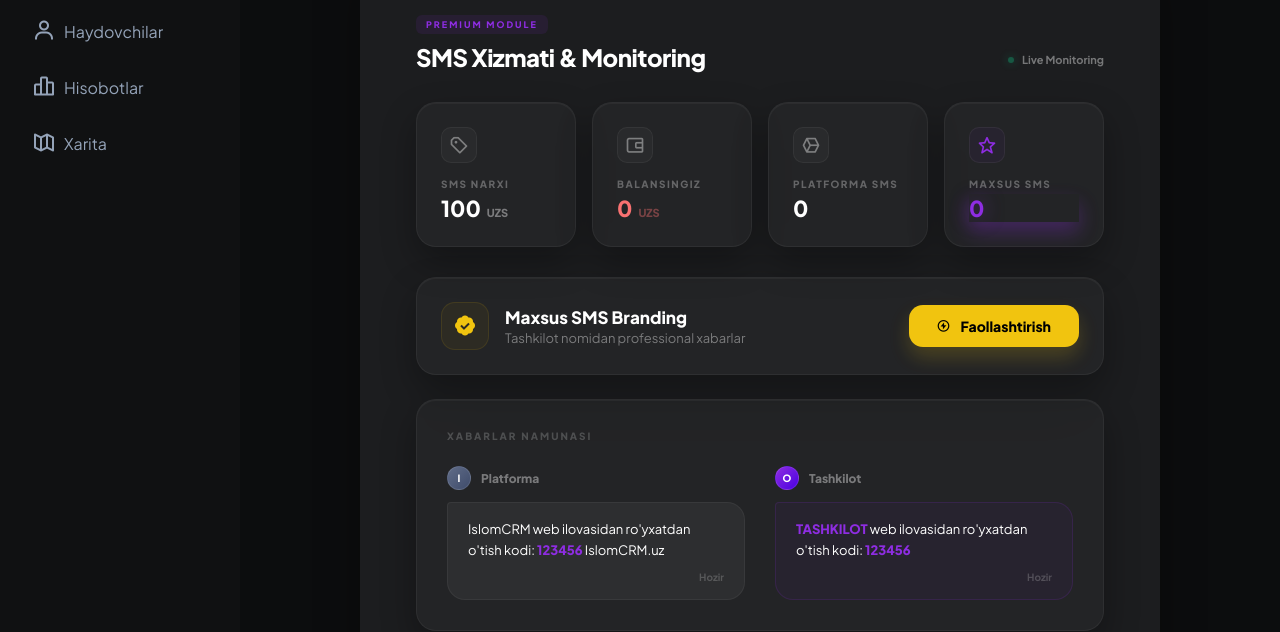
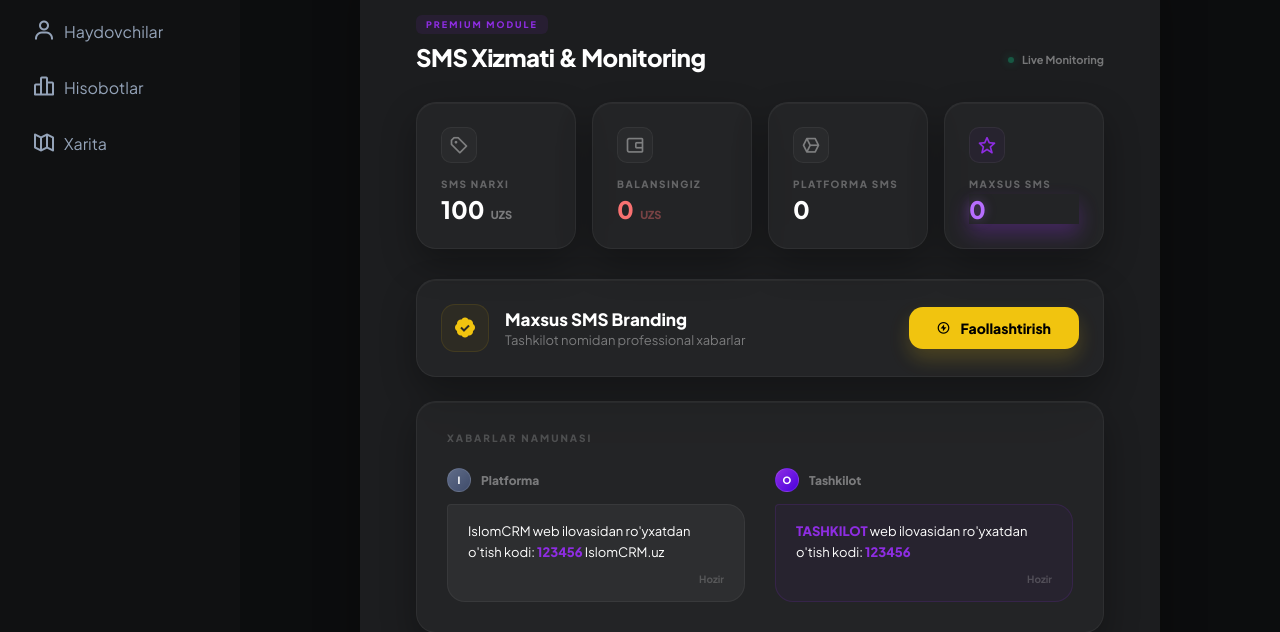
Before and after one commit to islampayments-byte/IslomCRM.uz, a Flask app: page /user/settings/mini-app in a window 1280 px wide. Shown: the part 141-773 px from the top of the page. Run offline with Flask 3, Linux system fonts and the light colour scheme; the visitor is signed in with stand-in values (Sample User, id 1); data comes from the database, SQL or seed files in the repository; data that the repository does not hold is empty.

Commit message:
Refine 'Maxsus SMS' stat card visuals (fix weird glow)

```diff
--- a/templates/mini_app/settings.html
+++ b/templates/mini_app/settings.html
@@ -441,10 +441,13 @@ function copyMiniAppLink() {
 .st-4 .icon-wrap { color: var(--purple); background: rgba(142,45,226,0.05); }
 
 .stat-label { font-size: 10px; font-weight: 800; color: rgba(255,255,255,0.3); text-transform: uppercase; letter-spacing: 1.5px; margin-bottom: 4px; display: block; }
-.stat-value { font-size: 22px; font-weight: 800; color: #fff; display: block; }
+.stat-value { font-size: 24px; font-weight: 800; color: #fff; display: block; margin-top: 2px; }
 .stat-value small { font-size: 11px; opacity: 0.4; margin-left: 2px; }
 .stat-value.low-balance { color: #f87171; }
-.purple-glow { text-shadow: 0 0 20px rgba(142,45,226,0.5); color: var(--purple); }
+.purple-glow {
+    color: #b76eff;
+    text-shadow: 0 0 12px rgba(183, 110, 255, 0.4);
+}
 
 .pro-main-content { padding: 0 24px 40px; }
 
```
